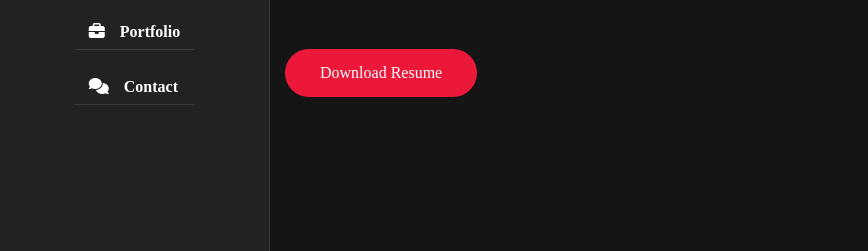
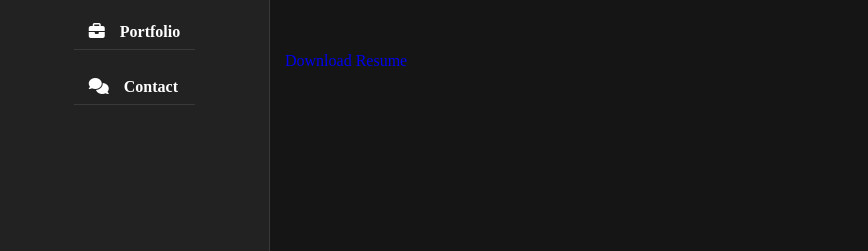
Before and after one commit to rahul-145/Portfolio, a plain HTML site: page index.html in a window 1280 px wide. Shown: the part 438-689 px from the top of the page, 0-868 px from the left. Drawn offline with nearby package versions, Linux system fonts and the light colour scheme; a web font is replaced by a local one.

Commit message:
Update index.html

```diff
--- a/index.html
+++ b/index.html
@@ -56,7 +56,7 @@
                     I have gained experience through internships in roles such as a Database and Business Analyst Intern.
                     Additionally, I have a passion for designing websites.
                   </p>
-                  <a href="https://drive.google.com/file/d/1FZzx_QJ69Jjub7ZBTHucDVtmVEZoLNpx/view" class="btn">Download Resume</a>
+                  <a href="https://drive.google.com/file/d/1Xy8C_-IK9lrkYqIYWg1DprSV9vvEZRHJ/view">Download Resume</a>
                 </div>
                 <div class="home-img" padd-15>
                   <img src="Images/7S9A1247.jpg" alt="my pic">
```
